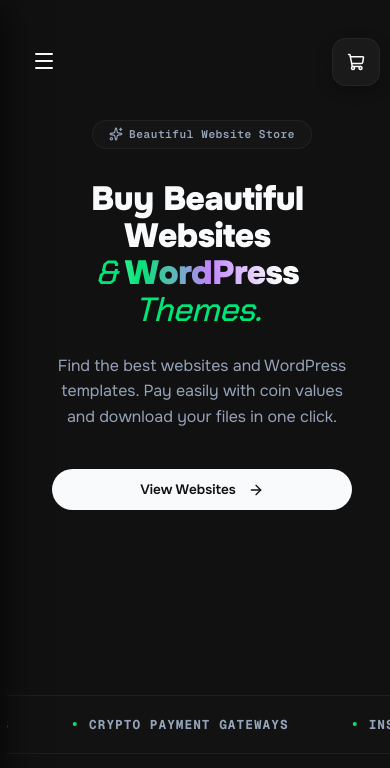
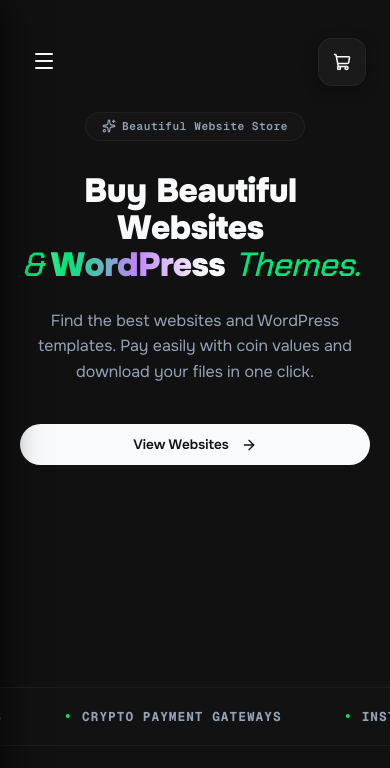
Before and after one commit to Tms119/Theme-Zoo, a Next.js app: page / in a window 390 px wide. Shown: the top 768 px of the page. Built offline with nearby package versions, Linux system fonts and the light colour scheme; no server answers; a web font is replaced by a local one.

Commit message:
fix: resolve mobile squish layout bug by removing dashboard-content padding and adding minWidth to email input

```diff
--- a/app/checkout/page.js
+++ b/app/checkout/page.js
@@ -265,7 +265,7 @@ export default function CheckoutCartPage() {
                         placeholder="your@email.com"
                         value={email}
                         onChange={(e) => setEmail(e.target.value)}
-                        style={{ width: '100%', padding: '0.8rem 1rem 0.8rem 2.5rem', background: 'rgba(255,255,255,0.02)', border: '1px solid var(--border-color)', borderRadius: '12px', color: 'var(--text-main)', fontSize: '1rem', outline: 'none' }}
+                        style={{ width: '100%', minWidth: 0, padding: '0.8rem 1rem 0.8rem 2.5rem', background: 'rgba(255,255,255,0.02)', border: '1px solid var(--border-color)', borderRadius: '12px', color: 'var(--text-main)', fontSize: '1rem', outline: 'none' }}
                       />
                       <Mail size={16} style={{ position: 'absolute', left: '12px', top: '50%', transform: 'translateY(-50%)', color: 'var(--text-muted)' }} />
                     </div>
--- a/app/globals.css
+++ b/app/globals.css
@@ -79,6 +79,7 @@ body {
 }
 .dashboard-main {
   flex: 1;
+  min-width: 0;
   display: flex;
   flex-direction: column;
   margin-left: 280px; /* Width of Sidebar */
@@ -88,6 +89,7 @@ body {
 }
 .dashboard-content {
   flex: 1;
+  min-width: 0;
   padding: 2rem;
 }
 
@@ -299,6 +301,9 @@ body {
   .dashboard-main {
     margin-left: 0;
     padding-bottom: 2rem; /* removed bottom nav space */
+  }
+  .dashboard-content {
+    padding: 1.5rem 0;
   }
   .sidebar {
     transform: translateX(-100%);
```
